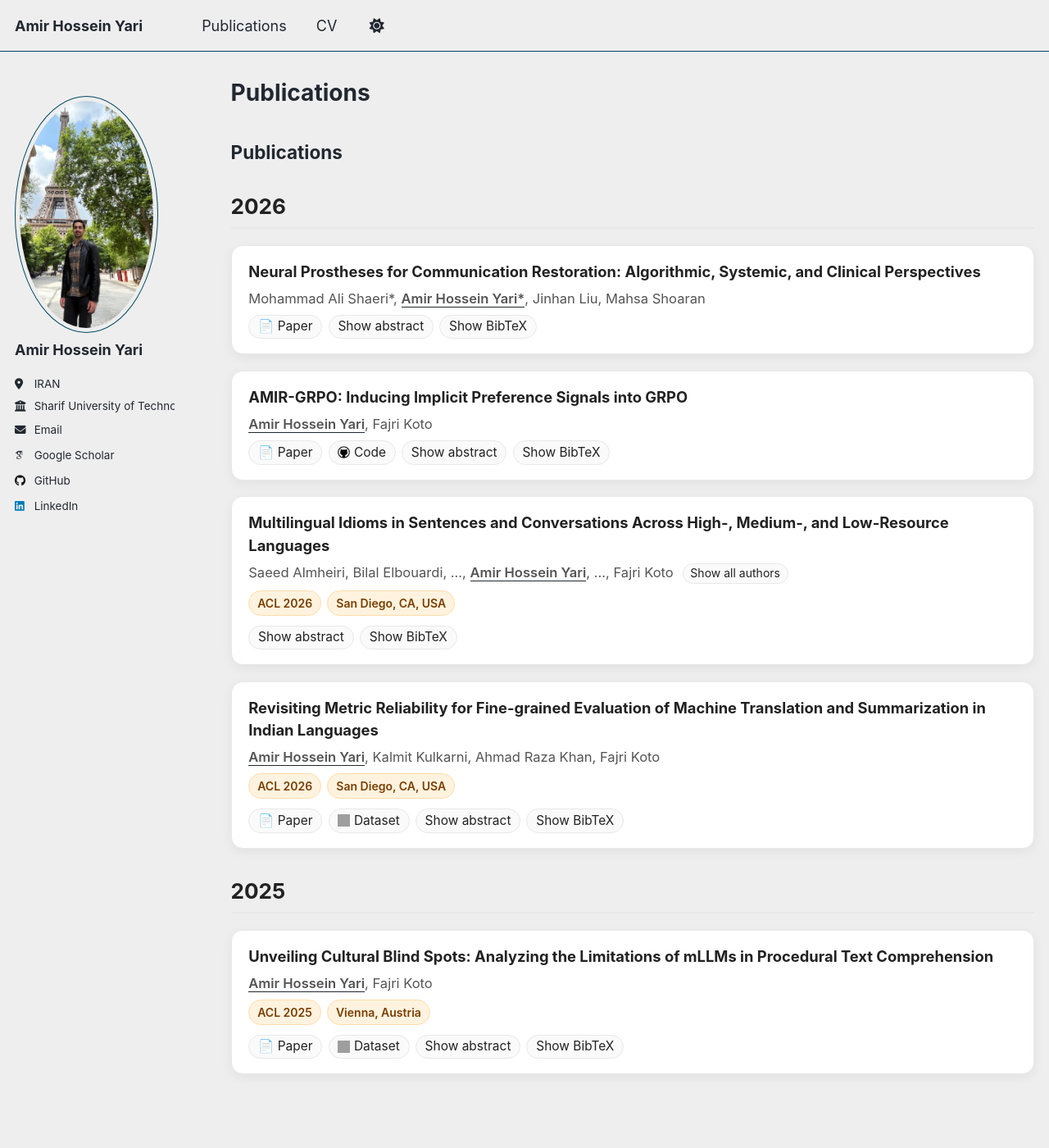
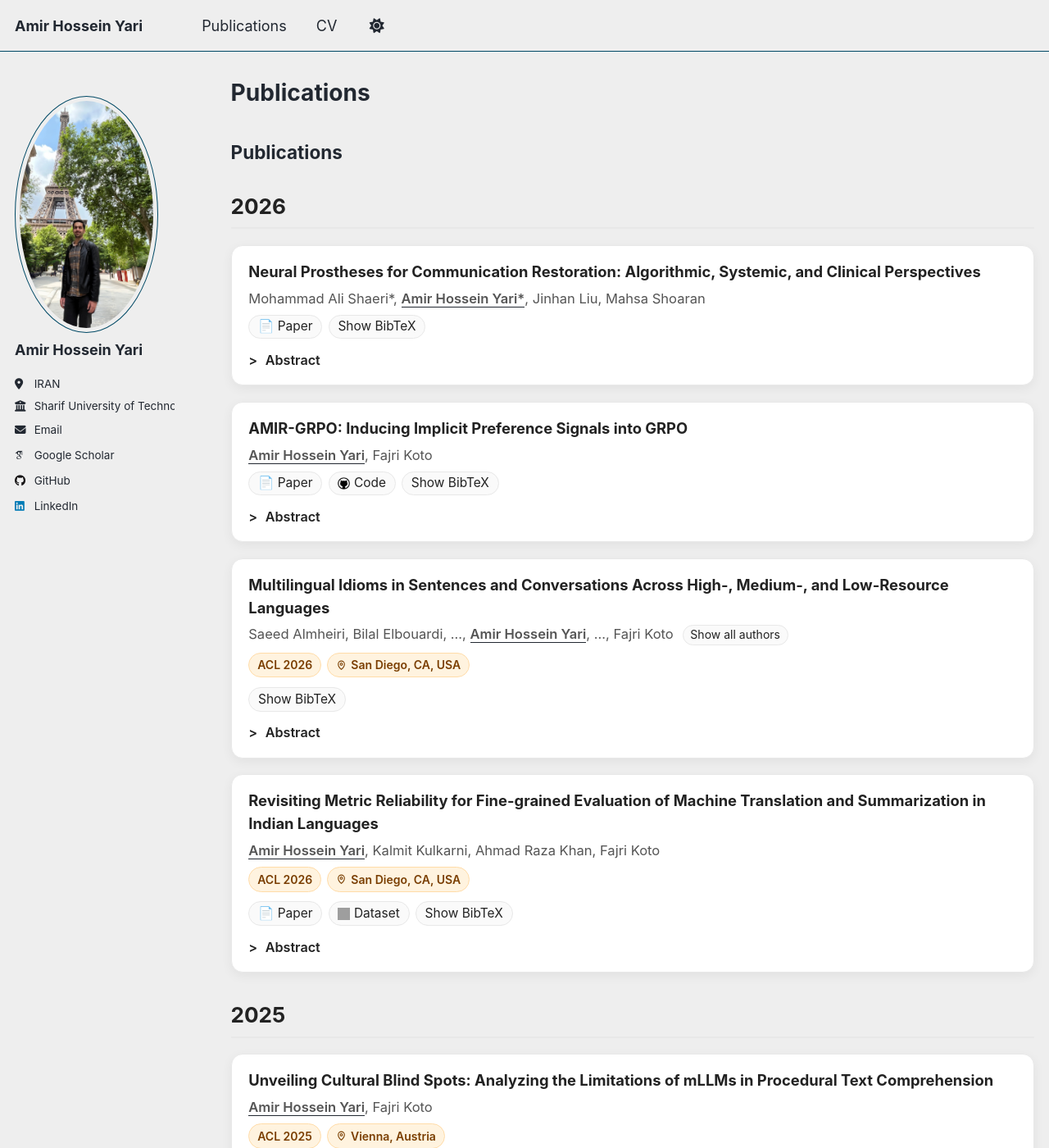
Before and after one commit to AmirHosseinYari2002/AmirHosseinYari2002.github.io, a Jekyll site: the page built from _pages/publications.md, in a window 1280 px wide and 1400 px high. Shown: the whole window at 82% size. Built offline with Jekyll 4.4.1, drawn with Linux system fonts in a browser that asks for light colours; some web fonts are replaced; a script that is not in the unit is left out; grey boxes are pictures that could not be loaded.

Commit message:
Refactor: reframe publication page

```diff
--- a/_pages/publications.md
+++ b/_pages/publications.md
@@ -20,44 +20,14 @@ author_profile: true
   --pub-code-bg: #f7f7f7;
 }
 
-@media (prefers-color-scheme: dark) {
-  :root {
-    --pub-bg: #1f1f1f;
-    --pub-text: #f2f2f2;
-    --pub-muted: #c7c7c7;
-    --pub-border: #3a3a3a;
-    --pub-soft: #2a2a2a;
-    --pub-hover: #343434;
-    --pub-shadow: rgba(0,0,0,0.35);
-    --pub-badge-bg: #3a2a16;
-    --pub-badge-text: #ffd18a;
-    --pub-badge-border: #6a4a20;
-    --pub-code-bg: #252525;
-  }
-}
-
-html[data-theme="light"],
-body[data-theme="light"],
-body.light,
-body.light-mode,
-body.theme-light {
-  --pub-bg: #ffffff;
-  --pub-text: #222222;
-  --pub-muted: #555555;
-  --pub-border: #e8e8e8;
-  --pub-soft: #fafafa;
-  --pub-hover: #f0f0f0;
-  --pub-shadow: rgba(0,0,0,0.055);
-  --pub-badge-bg: #fff3df;
-  --pub-badge-text: #7a3e00;
-  --pub-badge-border: #ffdca8;
-  --pub-code-bg: #f7f7f7;
-}
-
+/* Dark mode only when your site explicitly enables it */
 html[data-theme="dark"],
 body[data-theme="dark"],
+html.dark,
 body.dark,
+html.dark-mode,
 body.dark-mode,
+html.theme-dark,
 body.theme-dark {
   --pub-bg: #1f1f1f;
   --pub-text: #f2f2f2;
@@ -137,6 +107,9 @@ body.theme-dark {
 }
 
 .pub-badge {
+  display: inline-flex;
+  align-items: center;
+  gap: 0.28rem;
   font-size: 0.78rem;
   font-weight: 600;
   color: var(--pub-badge-text);
@@ -144,6 +117,14 @@ body.theme-dark {
   border: 1px solid var(--pub-badge-border);
   border-radius: 999px;
   padding: 0.22rem 0.55rem;
+}
+
+.location-icon {
+  width: 13px;
+  height: 13px;
+  stroke: currentColor;
+  stroke-width: 2;
+  fill: none;
 }
 
 .pub-actions {
@@ -190,6 +171,26 @@ body.theme-dark {
   width: 15px;
   height: 15px;
   vertical-align: middle;
+}
+
+.pub-abstract-toggle {
+  margin-top: 0.75rem;
+  font-size: 0.9rem;
+  color: var(--pub-text);
+  cursor: pointer;
+  user-select: none;
+  font-weight: 600;
+  width: fit-content;
+}
+
+.pub-abstract-toggle span {
+  display: inline-block;
+  transition: transform 0.15s ease;
+  margin-right: 0.3rem;
+}
+
+.pub-abstract-toggle.open span {
+  transform: rotate(90deg);
 }
 
 .pub-panel {
@@ -280,13 +289,13 @@ function copyBibtex(id, btn) {
   <div class="pub-actions">
     <a href="https://infoscience.epfl.ch/server/api/core/bitstreams/6398b02f-1265-421a-b050-b199c556671a/content">📄 Paper</a>
 
-    <button type="button" onclick="togglePanel('abs-neural-prostheses', this, 'Show abstract', 'Hide abstract')" aria-expanded="false">
-      Show abstract
-    </button>
-
     <button type="button" onclick="togglePanel('bib-neural-prostheses', this, 'Show BibTeX', 'Hide BibTeX')" aria-expanded="false">
       Show BibTeX
     </button>
+  </div>
+
+  <div class="pub-abstract-toggle" onclick="toggleAbstract('abs-neural-prostheses', this)">
+    <span>&gt;</span> Abstract
   </div>
 
   <div id="abs-neural-prostheses" class="pub-panel">
@@ -318,13 +327,13 @@ function copyBibtex(id, btn) {
       <img src="../assets/github.png" alt="GitHub"> Code
     </a>
 
-    <button type="button" onclick="togglePanel('abs-amir-grpo', this, 'Show abstract', 'Hide abstract')" aria-expanded="false">
-      Show abstract
-    </button>
-
     <button type="button" onclick="togglePanel('bib-amir-grpo', this, 'Show BibTeX', 'Hide BibTeX')" aria-expanded="false">
       Show BibTeX
     </button>
+  </div>
+
+  <div class="pub-abstract-toggle" onclick="toggleAbstract('abs-amir-grpo', this)">
+    <span>&gt;</span> Abstract
   </div>
 
   <div id="abs-amir-grpo" class="pub-panel">
@@ -362,17 +371,23 @@ function copyBibtex(id, btn) {
 
   <div class="pub-meta">
     <span class="pub-badge">ACL 2026</span>
-    <span class="pub-badge">San Diego, CA, USA</span>
+    <span class="pub-badge">
+      <svg class="location-icon" viewBox="0 0 24 24" aria-hidden="true">
+        <path d="M12 21s7-6.2 7-12a7 7 0 1 0-14 0c0 5.8 7 12 7 12z"></path>
+        <circle cx="12" cy="9" r="2.5"></circle>
+      </svg>
+      San Diego, CA, USA
+    </span>
   </div>
 
   <div class="pub-actions">
-    <button type="button" onclick="togglePanel('abs-idioms', this, 'Show abstract', 'Hide abstract')" aria-expanded="false">
-      Show abstract
-    </button>
-
     <button type="button" onclick="togglePanel('bib-idioms', this, 'Show BibTeX', 'Hide BibTeX')" aria-expanded="false">
       Show BibTeX
     </button>
+  </div>
+
+  <div class="pub-abstract-toggle" onclick="toggleAbstract('abs-idioms', this)">
+    <span>&gt;</span> Abstract
   </div>
 
   <div id="abs-idioms" class="pub-panel">
@@ -400,7 +415,13 @@ function copyBibtex(id, btn) {
 
   <div class="pub-meta">
     <span class="pub-badge">ACL 2026</span>
-    <span class="pub-badge">San Diego, CA, USA</span>
+    <span class="pub-badge">
+      <svg class="location-icon" viewBox="0 0 24 24" aria-hidden="true">
+        <path d="M12 21s7-6.2 7-12a7 7 0 1 0-14 0c0 5.8 7 12 7 12z"></path>
+        <circle cx="12" cy="9" r="2.5"></circle>
+      </svg>
+      San Diego, CA, USA
+    </span>
   </div>
 
   <div class="pub-actions">
@@ -410,13 +431,13 @@ function copyBibtex(id, btn) {
       <img src="https://huggingface.co/front/assets/huggingface_logo.svg" alt="Hugging Face"> Dataset
     </a>
 
-    <button type="button" onclick="togglePanel('abs-item', this, 'Show abstract', 'Hide abstract')" aria-expanded="false">
-      Show abstract
-    </button>
-
     <button type="button" onclick="togglePanel('bib-item', this, 'Show BibTeX', 'Hide BibTeX')" aria-expanded="false">
       Show BibTeX
     </button>
+  </div>
+
+  <div class="pub-abstract-toggle" onclick="toggleAbstract('abs-item', this)">
+    <span>&gt;</span> Abstract
   </div>
 
   <div id="abs-item" class="pub-panel">
@@ -446,7 +467,13 @@ function copyBibtex(id, btn) {
 
   <div class="pub-meta">
     <span class="pub-badge">ACL 2025</span>
-    <span class="pub-badge">Vienna, Austria</span>
+    <span class="pub-badge">
+      <svg class="location-icon" viewBox="0 0 24 24" aria-hidden="true">
+        <path d="M12 21s7-6.2 7-12a7 7 0 1 0-14 0c0 5.8 7 12 7 12z"></path>
+        <circle cx="12" cy="9" r="2.5"></circle>
+      </svg>
+      Vienna, Austria
+    </span>
   </div>
 
   <div class="pub-actions">
@@ -456,13 +483,13 @@ function copyBibtex(id, btn) {
       <img src="https://huggingface.co/front/assets/huggingface_logo.svg" alt="Hugging Face"> Dataset
     </a>
 
-    <button type="button" onclick="togglePanel('abs-captex', this, 'Show abstract', 'Hide abstract')" aria-expanded="false">
-      Show abstract
-    </button>
-
     <button type="button" onclick="togglePanel('bib-captex', this, 'Show BibTeX', 'Hide BibTeX')" aria-expanded="false">
       Show BibTeX
     </button>
+  </div>
+
+  <div class="pub-abstract-toggle" onclick="toggleAbstract('abs-captex', this)">
+    <span>&gt;</span> Abstract
   </div>
 
   <div id="abs-captex" class="pub-panel">
```
Also changed, not shown: other parts of _pages/publications.md (+8 -0 lines).
